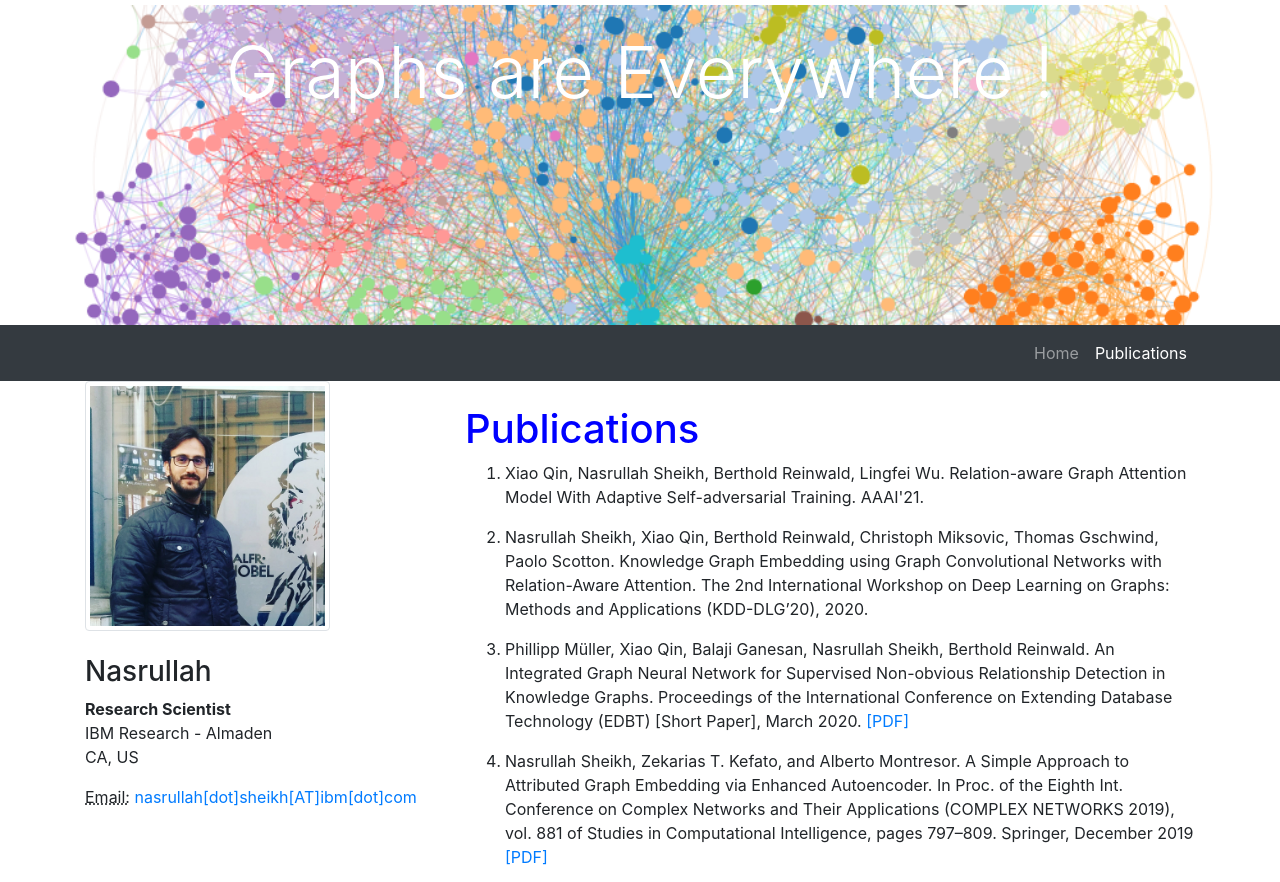
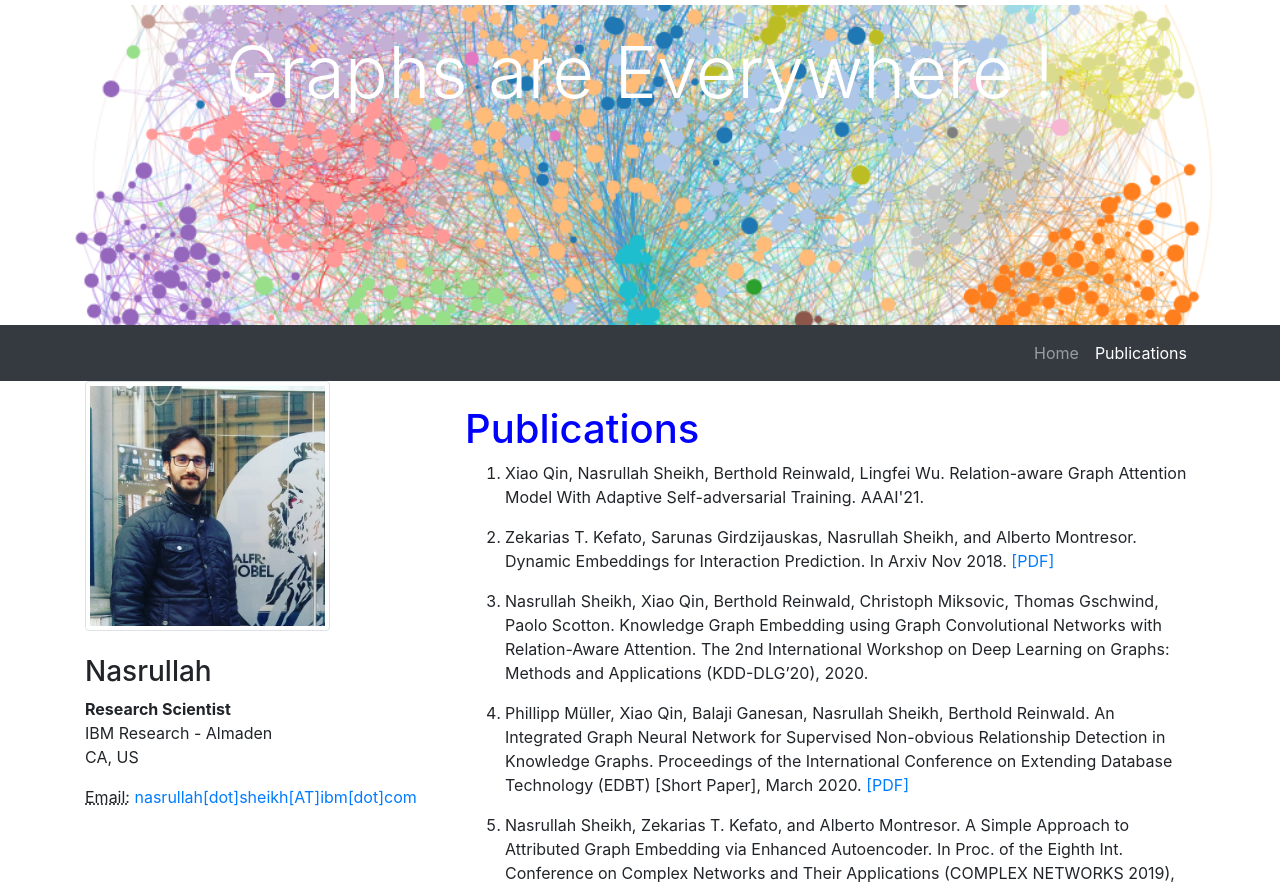
Before and after one commit to snash4/snash4.github.io, a website: page publication.html in a window 1280 px wide. Shown: the top 882 px of the page. Drawn offline with Linux system fonts and the light colour scheme.

Commit message:
Update publication.html

```diff
--- a/publication.html
+++ b/publication.html
@@ -86,6 +86,11 @@
           <ol>
              <li>
                    <p>Xiao Qin, Nasrullah Sheikh,  Berthold Reinwald, Lingfei Wu. Relation-aware Graph Attention Model With Adaptive Self-adversarial Training. AAAI'21.
+                </li>
+
+               <li>
+                   <p>Zekarias T. Kefato, Sarunas Girdzijauskas, Nasrullah Sheikh, and Alberto Montresor. Dynamic Embeddings for Interaction Prediction. In Arxiv Nov 2018.
+                    <a href="https://arxiv.org/abs/2011.05208">[<span class="caps">PDF</span>]</a> </p>
                 </li>
 
               <li>
```
